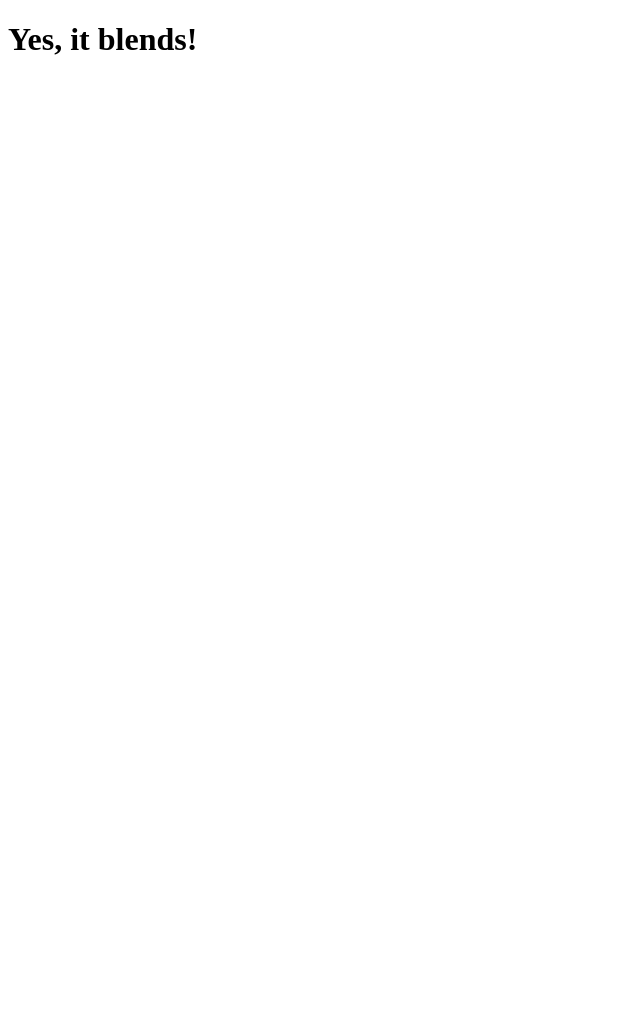
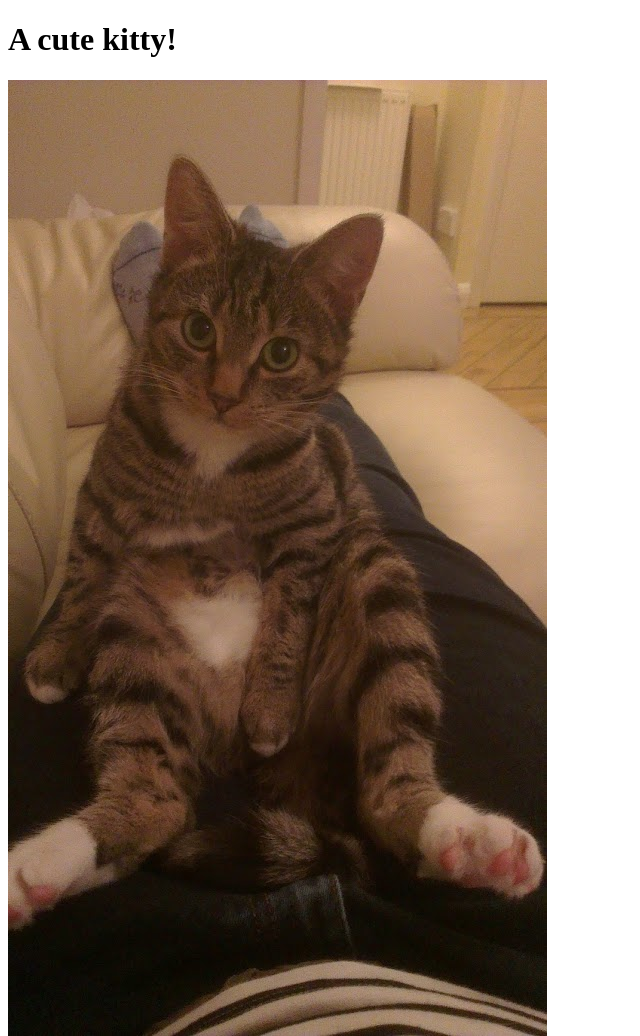
Before and after one commit to zubron/simple-server-stuff, a plain HTML site: page index.html in a window 1280 px wide. Shown: the whole page, without its empty margins (0-640 px from the left). Before the commit the page ends 800 px from the top, so only its background shows below. Drawn offline with Linux system fonts and the light colour scheme.

Commit message:
Add image to index.html

```diff
--- a/index.html
+++ b/index.html
@@ -2,10 +2,11 @@
 <html lang="en">
     <head>
         <title>
-            Will it blend?
+            Kitties be cute
         </title>
     </head>
     <body>
-        <h1>Yes, it blends!</h1>
+        <h1>A cute kitty!</h1>
+        <img src="kiki.jpg">
     </body>
 </html>
```
Also changed, not shown: kiki.jpg (added).
